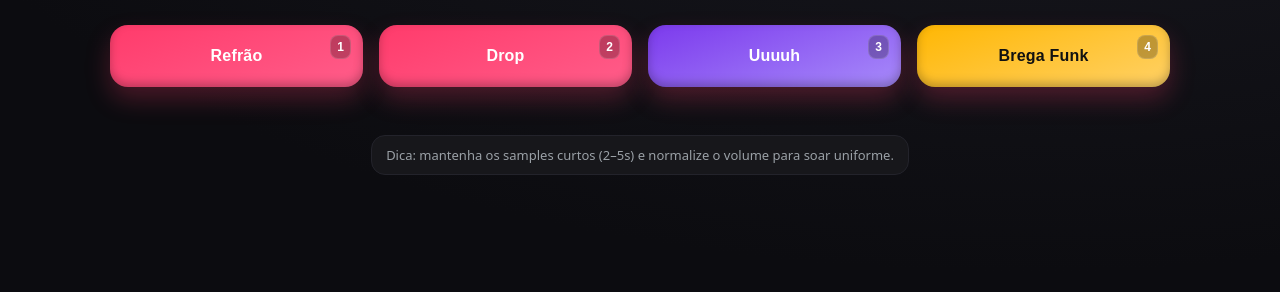
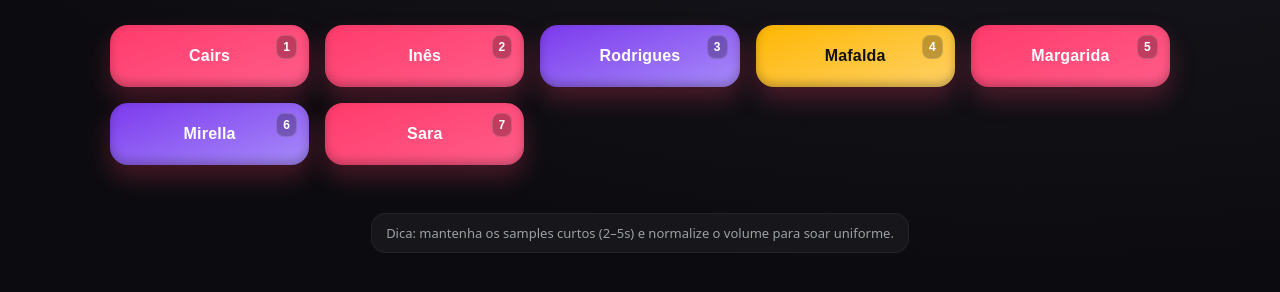
Before and after one commit to obrunobarros/soundboard-accounts, a plain HTML site: page index.html in a window 1280 px wide. Shown: the part 168-460 px from the top of the page. Drawn offline with Linux system fonts and the light colour scheme.

Commit message:
Update index.html

```diff
--- a/index.html
+++ b/index.html
@@ -77,10 +77,13 @@
     // 1) Configure seus samples aqui. Coloque os arquivos em /sounds
     // key: tecla opcional para atalho; label: texto do botão; file: nome do mp3
     const SAMPLES = [
-      { key: '1', label: 'Refrão',     file: 'refrao.mp3' },
-      { key: '2', label: 'Drop',       file: 'drop.mp3' },
-      { key: '3', label: 'Uuuuh',      file: 'uuuuh.mp3' },
-      { key: '4', label: 'Brega Funk', file: 'bregafunk.mp3' },
+      { key: '1', label: 'Cairs',     file: 'Cairs.mp3' },
+      { key: '2', label: 'Inês',       file: 'Ines.mp3' },
+      { key: '3', label: 'Rodrigues',      file: 'JR.mp3' },
+      { key: '4', label: 'Mafalda', file: 'Mafalda.mp3' },
+      { key: '5', label: 'Margarida', file: 'Margarida.mp3' },
+      { key: '6', label: 'Mirella', file: 'Mirella.mp3' },
+      { key: '7', label: 'Sara', file: 'Sara.mp3' },
       // Adicione mais aqui 👇
       // { key: 'Q', label: 'Gratidão', file: 'gratidão.mp3' },
     ];
```
